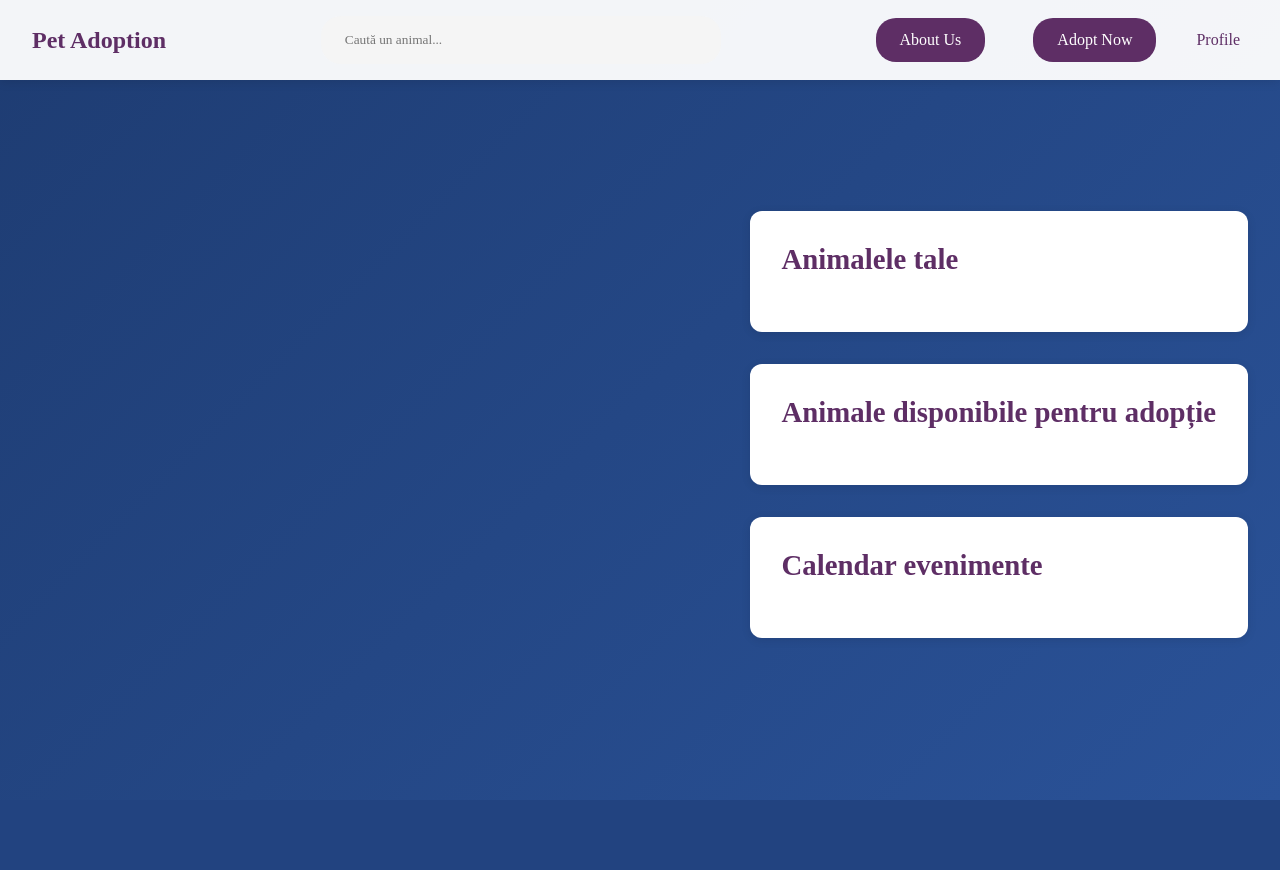
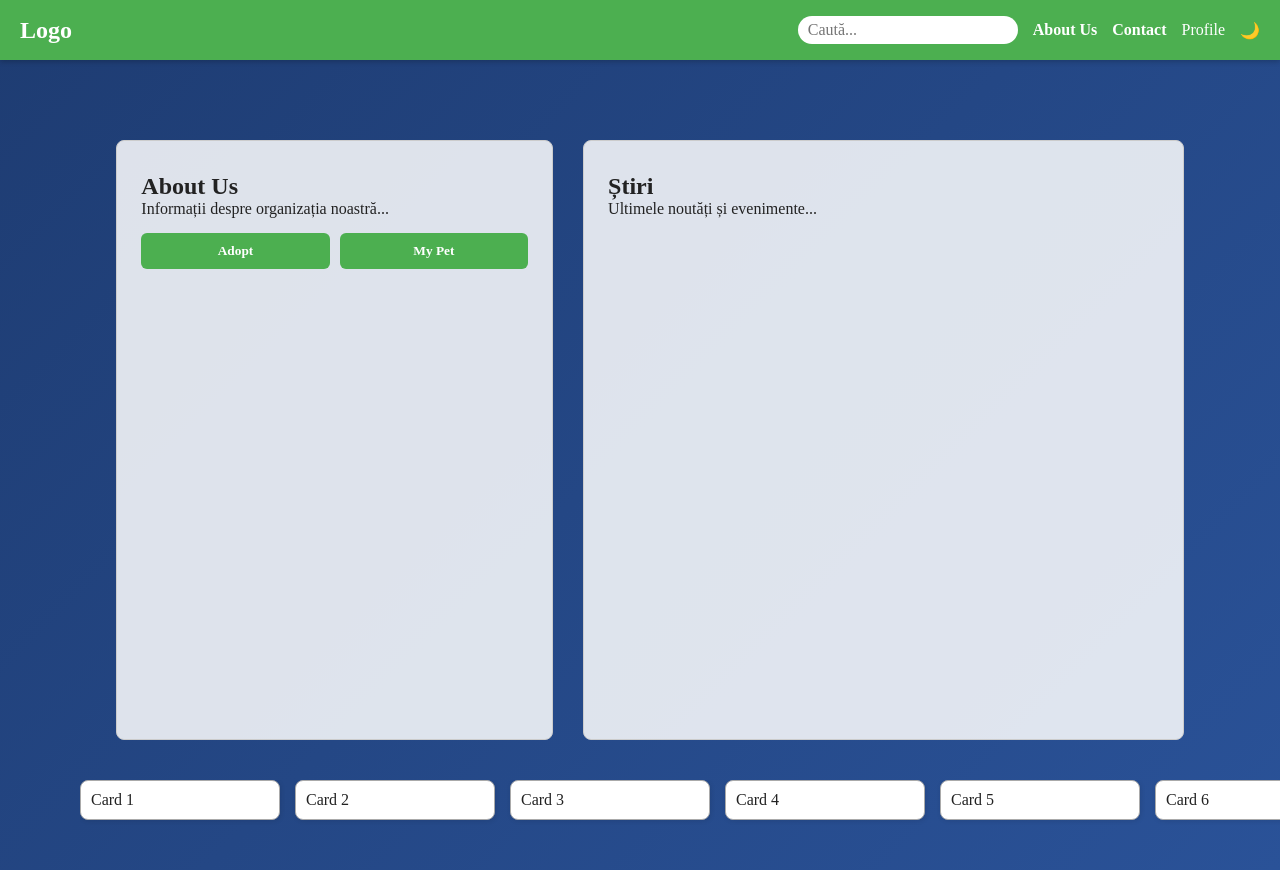
Before and after one commit to alexandranepotu/PoW-Project, a PHP site: page /views/dashboard.html in a window 1280 px wide. Before the commit the page ends 800 px from the top, so only its background shows below. Run offline with PHP 8.4, Linux system fonts and the light colour scheme; some web fonts are replaced.

Commit message:
dashboard
schelet dashboard + dark mode nefunctional))

```diff
--- a/frontend/assets/dashboard.css
+++ b/frontend/assets/dashboard.css
@@ -1,290 +1,292 @@
-/* Navbar styles */
-.navbar {
-    display: flex;
-    justify-content: space-between;
-    align-items: center;
-    padding: 1rem 2rem;
-    background: rgba(255, 255, 255, 0.95);
-    box-shadow: 0 2px 10px rgba(0, 0, 0, 0.1);
-    position: fixed;
-    top: 0;
-    left: 0;
-    right: 0;
-    z-index: 1000;
+:root {
+  --bg-light: #f9f9f9;
+  --bg-dark: #121212;
+  --text-light: #222;
+  --text-dark: #eee;
+  --primary-color: #4CAF50;
 }
 
-.nav-left, .nav-center, .nav-right {
+body {
+    padding: 0;
+  margin: 0;
+  font-family: Arial, sans-serif;
+  background-color: var(--bg-light);
+  color: var(--text-light);
+  transition: background-color 0.3s, color 0.3s;
+  padding-top: 60px; /* spațiu pentru navbar fix */
+}
+body.dark-mode {
+  background-color: var(--bg-dark);
+  color: var(--text-dark);
+}
+
+/* NAVBAR FIX SUS */
+header {
+  position: fixed;
+  top: 0; left: 0; right: 0;
+  height: 60px;
+  background: var(--primary-color);
+  color: white;
   display: flex;
   align-items: center;
-    gap: 2rem;
+  justify-content: space-between;
+  padding: 0 20px;
+  z-index: 1000;
+  box-shadow: 0 2px 5px rgba(0,0,0,0.2);
 }
 
-.logo {
+header .logo {
+  font-weight: bold;
   font-size: 1.5rem;
-    font-weight: bold;
-    color: #5E2E65;
-    text-decoration: none;
 }
 
-.search-bar {
+header nav {
   display: flex;
   align-items: center;
-    background: #f5f5f5;
-    border-radius: 20px;
-    padding: 0.5rem 1rem;
-    width: 400px;
+  gap: 15px;
 }
 
-.search-bar input {
+header nav input[type="search"] {
+  padding: 5px 10px;
+  border-radius: 20px;
   border: none;
-    background: none;
-    outline: none;
-    width: 100%;
-    padding: 0.5rem;
+  font-size: 1rem;
 }
 
-.search-bar button {
-    background: none;
+header nav a, header nav button {
+  color: white;
+  text-decoration: none;
+  background: transparent;
   border: none;
   cursor: pointer;
-    color: #666;
+  font-weight: 600;
+  font-size: 1rem;
 }
 
-.adopt-btn {
-    background: #5E2E65;
+header nav button:hover,
+header nav a:hover {
+  text-decoration: underline;
+}
+
+/* Container pentru cele două chenare */
+.chenare {
+  display: flex;
+  gap: 30px;
+  width: 100vw; /* Ocupă tot viewport-ul */
+  max-width: none; /* Elimină limitarea */
+  justify-content: center; /* Sau space-between, în funcție de cum vrei alinierea */
+  box-sizing: border-box;
+  padding: 0 2%; /* Optional, pentru un pic de margine pe stânga/dreapta */
+  margin: 80px 0 40px 0; /* Margin vertical */
+  align-items: flex-start;
+}
+
+.about-adopt, .news {
+  width: 40%;
+  min-width: 280px;
+  height: 600px;
+  box-sizing: border-box;
+  background-color: rgba(255,255,255,0.85);
+  border: 1px solid #ccc;
+  border-radius: 8px;
+  padding: 2rem 1.5rem;
+}
+
+.news {
+  width: 55%;
+  min-width: 350px;
+}
+
+/* Override pentru dark mode */
+body.dark-mode .about-adopt, body.dark-mode .news {
+  background-color: rgba(34,34,34,0.85);
+  color: var(--text-dark);
+  border-color: #555;
+}
+
+.about-adopt h2, .news h2 {
+  margin-top: 0;
+}
+
+.about-adopt .btn-group {
+  margin-top: 15px;
+  display: flex;
+  gap: 10px;
+}
+
+.about-adopt button {
+  flex: 1;
+  padding: 10px;
+  background-color: var(--primary-color);
+  border: none;
+  border-radius: 6px;
   color: white;
-    padding: 0.8rem 1.5rem;
-    border-radius: 20px;
-    text-decoration: none;
+  font-weight: bold;
+  cursor: pointer;
   transition: background-color 0.3s;
 }
 
-.adopt-btn:hover {
-    background: #7d3fa6;
+.about-adopt button:hover {
+  background-color: #388e3c;
 }
 
-.about-btn {
-    background: #5E2E65;
-    color: white;
-    padding: 0.8rem 1.5rem;
-    border-radius: 20px;
-    text-decoration: none;
-    transition: background-color 0.3s;
-    margin-right: 1rem;
+/* Zona carduri scrollabile */
+.scroll-cards {
+  margin: 20px auto 40px;
+  max-width: 1200px;
+  padding-bottom: 10px;
+  display: flex;
+  overflow-x: auto;
+  gap: 15px;
+  box-sizing: border-box;
 }
 
-.about-btn:hover {
-    background: #7d3fa6;
+.card {
+  min-width: 200px;
+  border: 1px solid #aaa;
+  border-radius: 8px;
+  padding: 10px;
+  background-color: white;
+  box-shadow: 1px 1px 5px rgba(0,0,0,0.1);
+  flex-shrink: 0;
 }
 
+body.dark-mode .card {
+  background-color: #333;
+  color: var(--text-dark);
+  border-color: #555;
+}
+
+/* Scrollbar stilizat pentru desktop */
+.scroll-cards::-webkit-scrollbar {
+  height: 8px;
+}
+.scroll-cards::-webkit-scrollbar-thumb {
+  background-color: var(--primary-color);
+  border-radius: 4px;
+}
+
+/* Redimensionare chenare principale */
+.main-panels {
+  display: flex;
+  flex-direction: row;
+  align-items: flex-start;
+  width: 100%;
+  max-width: 1200px;
+  margin: 80px auto 40px auto;
+  gap: 20px;
+  justify-content: center;
+  box-sizing: border-box;
+}
+
+.chenare {
+  display: flex;
+  gap: 30px;
+  width: 95%;
+  max-width: 1200px;
+  justify-content: center;
+  box-sizing: border-box;
+  align-items: flex-start;
+}
+
+.about-us-container, .about-adopt {
+  margin-left: 0;
+}
+
+.news-container, .news {
+  margin-right: 0;
+}
+
+.about-adopt {
+  width: 40%;
+  min-width: 280px;
+  height: 600px;
+  box-sizing: border-box;
+  background-color: rgba(255,255,255,0.85);
+  border: 1px solid #ccc;
+  border-radius: 8px;
+}
+
+.news {
+  width: 55%;
+  min-width: 350px;
+  height: 600px;
+  padding: 2rem 1.5rem;
+  box-sizing: border-box;
+  background-color: rgba(255,255,255,0.85);
+  border: 1px solid #ccc;
+  border-radius: 8px;
+}
+.about-adopt, .news {
+  background-color: rgba(255,255,255,0.85);
+  border: 1px solid #ccc;
+  border-radius: 8px;
+}
+
+
+@media (max-width: 1100px) {
+  .main-panels {
+    flex-direction: column;
+    align-items: stretch;
+    gap: 15px;
+    margin-top: 40px;
+    padding: 0 5px;
+  }
+  .about-us-container, .about-adopt,
+  .news-container, .news {
+    margin-left: 0;
+    margin-right: 0;
+    width: 100%;
+    min-width: unset;
+    max-width: unset;
+  }
+}
+
+/* Dropdown profil */
 .profile-dropdown {
   position: relative;
-    cursor: pointer;
+  display: inline-block;
 }
 
-.profile-text {
-    color: #5E2E65;
-    font-weight: 500;
-    padding: 0.5rem;
-    transition: color 0.3s;
-}
-
-.profile-dropdown:hover .profile-text {
-    color: #7d3fa6;
-}
-
-.dropdown-content {
+.profile-dropdown .dropdown-content {
   display: none;
   position: absolute;
   right: 0;
-    top: 100%;
-    background: white;
+  top: 120%;
   min-width: 160px;
-    box-shadow: 0 8px 16px rgba(0,0,0,0.1);
+  background: #fff;
+  border: 1px solid #ccc;
   border-radius: 8px;
-    overflow: hidden;
+  box-shadow: 0 4px 16px rgba(0,0,0,0.08);
+  z-index: 1001;
+  padding: 0.5rem 0;
 }
 
-.profile-dropdown:hover .dropdown-content {
+body.dark-mode .profile-dropdown .dropdown-content {
+  background: #222;
+  color: var(--text-dark);
+  border-color: #555;
+}
+
+.profile-dropdown:hover .dropdown-content,
+.profile-dropdown:focus-within .dropdown-content {
   display: block;
 }
 
 .dropdown-content a {
-    color: #333;
-    padding: 12px 16px;
+  display: block;
+  padding: 0.7rem 1.2rem;
+  color: #222;
   text-decoration: none;
-    display: block;
+  font-size: 1rem;
+  transition: background 0.2s, color 0.2s;
+}
+
+body.dark-mode .dropdown-content a {
+  color: var(--text-dark);
 }
 
 .dropdown-content a:hover {
-    background: #f5f5f5;
+  background: var(--primary-color);
+  color: #fff;
 }
-
-/* Mobile menu toggle styles */
-.menu-toggle {
-    display: none;
-    background: none;
-    border: none;
-    cursor: pointer;
-    padding: 0.5rem;
-}
-
-.menu-toggle span {
-    display: block;
-    width: 25px;
-    height: 3px;
-    background-color: #333;
-    margin: 5px 0;
-    transition: 0.3s;
-}
-
-/* Main content styles */
-.dashboard-content {
-    margin-top: 80px;
-    padding: 2rem;
-}
-
-.dashboard-section {
-    background: white;
-    border-radius: 12px;
-    padding: 2rem;
-    margin-bottom: 2rem;
-    box-shadow: 0 2px 10px rgba(0,0,0,0.1);
-}
-
-.dashboard-section h2 {
-    color: #5E2E65;
-    margin-bottom: 1.5rem;
-    font-size: 1.8rem;
-}
-
-/* Responsive design */
-@media (max-width: 1200px) {
-    .search-bar {
-        width: 300px;
-    }
-    .nav-left, .nav-center, .nav-right {
-        gap: 1rem;
-    }
-}
-
-@media (max-width: 992px) {
-    .navbar {
-        padding: 1rem;
-    }
-    .search-bar {
-        width: 250px;
-    }
-    .adopt-btn {
-        padding: 0.6rem 1.2rem;
-    }
-    .about-btn {
-        padding: 0.6rem 1.2rem;
-        margin-right: 0.8rem;
-    }
-}
-
-@media (max-width: 768px) {
-    .navbar {
-        flex-direction: column;
-        padding: 1rem;
-    }
-
-    .nav-left, .nav-center, .nav-right {
-        width: 100%;
-        justify-content: center;
-        margin: 0.5rem 0;
-    }
-
-    .search-bar {
-        width: 100%;
-        max-width: 400px;
-    }
-
-    .dashboard-content {
-        margin-top: 160px;
-        padding: 1rem;
-    }
-
-    .dropdown-content {
-        position: fixed;
-        width: 100%;
-        left: 0;
-        top: auto;
-        bottom: 0;
-        border-radius: 12px 12px 0 0;
-        max-height: 60vh;
-        overflow-y: auto;
-    }
-
-    .menu-toggle {
-        display: block;
-        position: absolute;
-        top: 1rem;
-        right: 1rem;
-        z-index: 100;
-    }
-
-    .menu-toggle.active span:nth-child(1) {
-        transform: rotate(-45deg) translate(-5px, 6px);
-    }
-
-    .menu-toggle.active span:nth-child(2) {
-        opacity: 0;
-    }
-
-    .menu-toggle.active span:nth-child(3) {
-        transform: rotate(45deg) translate(-5px, -6px);
-    }
-
-    .navbar.menu-open .nav-left,
-    .navbar.menu-open .nav-center,
-    .navbar.menu-open .nav-right {
-        display: flex;
-    }
-}
-
-@media (max-width: 480px) {
-    .navbar {
-        padding: 0.8rem;
-    }
-
-    .logo {
-        font-size: 1.2rem;
-    }
-
-    .nav-left, .nav-center, .nav-right {
-        gap: 0.8rem;
-    }
-
-    .adopt-btn {
-        padding: 0.5rem 1rem;
-        font-size: 0.9rem;
-    }
-
-    .about-btn {
-        padding: 0.5rem 1rem;
-        font-size: 0.9rem;
-        margin-right: 0.5rem;
-    }
-
-    .dashboard-section {
-        padding: 1rem;
-    }
-
-    .dashboard-section h2 {
-        font-size: 1.5rem;
-    }
-}
-
-/* iOS Safari specific fixes */
-@supports (-webkit-touch-callout: none) {
-    .navbar {
-        padding-top: max(1rem, env(safe-area-inset-top));
-        padding-bottom: max(1rem, env(safe-area-inset-bottom));
-    }
-
-    .dropdown-content {
-        padding-bottom: env(safe-area-inset-bottom);
-    }
-}
--- a/frontend/views/dashboard.html
+++ b/frontend/views/dashboard.html
@@ -1,53 +1,65 @@
 <!DOCTYPE html>
-<html lang="en">
+<html lang="en" data-theme="light">
 <head>
   <meta charset="UTF-8">
-  <title>Dashboard</title>
+  <meta name="viewport" content="width=device-width, initial-scale=1.0">  <title>Pet Adoption</title>
   <link rel="stylesheet" href="../assets/style.css">
   <link rel="stylesheet" href="../assets/dashboard.css">
 </head>
 <body>
-  <nav class="navbar">    <div class="nav-left">
-      <a href="dashboard.html" class="logo">Pet Adoption</a>
-    </div>
-    <div class="nav-center">
-      <div class="search-bar">
-        <input type="text" placeholder="Caută un animal...">
-        <button type="submit"><i class="fas fa-search"></i></button>
+
+<header>
+  <div class="logo">Logo</div>
+  <nav>
+    <input type="search" placeholder="Caută..." />
+    <a href="#about">About Us</a>
+    <a href="#contact">Contact</a>
+    <div class="profile-dropdown">
+      <div class="profile-text">
+        <i class="fas fa-user"></i>
+        <span>Profile</span>
+      </div>
+      <div class="dropdown-content">
+        <a href="#account"><i class="fas fa-user-circle"></i> My Account</a>
+        <a href="#logout"><i class="fas fa-sign-out-alt"></i> Logout</a>
       </div>
     </div>
-    <div class="nav-right">
-      <a href="#about" class="about-btn">About Us</a>
-      <a href="#adopt" class="adopt-btn">Adopt Now</a>      <div class="profile-dropdown">
-        <span class="profile-text">Profile</span>
-        <div class="dropdown-content">
-          <a href="#profile">My Profile</a>
-          <a href="#settings">Settings</a>
-          <a href="#logout">Logout</a>
-        </div>
+    <button id="darkModeToggle">🌙</button>
+  </nav>
+</header>
+
+<main>
+  <div class="chenare">
+    <section class="about-adopt">
+      <h2>About Us</h2>
+      <p>Informații despre organizația noastră...</p>
+      <div class="btn-group">
+        <button>Adopt</button>
+        <button>My Pet</button>
       </div>
-    </div>
-    <button class="menu-toggle" aria-label="Toggle navigation menu">
-      <span></span>
-      <span></span>
-      <span></span>
-    </button>
-  </nav>
-
-  <main class="dashboard-content">
-    <section id="user-animals" class="dashboard-section">
-      <h2>Animalele tale</h2>
     </section>
 
-    <section id="adoptable-animals" class="dashboard-section">
-      <h2>Animale disponibile pentru adopție</h2>
+    <section class="news">
+      <h2>Știri</h2>
+      <p>Ultimele noutăți și evenimente...</p>
     </section>
+  </div>
 
-    <section id="calendar" class="dashboard-section">
-      <h2>Calendar evenimente</h2>
-    </section>
-  </main>
+  <div class="scroll-cards" aria-label="Carduri scrollabile">
+    <div class="card">Card 1</div>
+    <div class="card">Card 2</div>
+    <div class="card">Card 3</div>
+    <div class="card">Card 4</div>
+    <div class="card">Card 5</div>
+    <div class="card">Card 6</div>
+  </div>
+</main>
 
-  <script src="../js/dashboard.js"></script>
+  <script>
+    function toggleTheme() {
+      document.body.classList.toggle("light-mode");
+    }
+  </script>
+
 </body>
 </html>
```
Also changed, not shown: frontend/js/dashboard.js (+84 -20 lines). Lines whose indentation alone changed are shown as unchanged.
